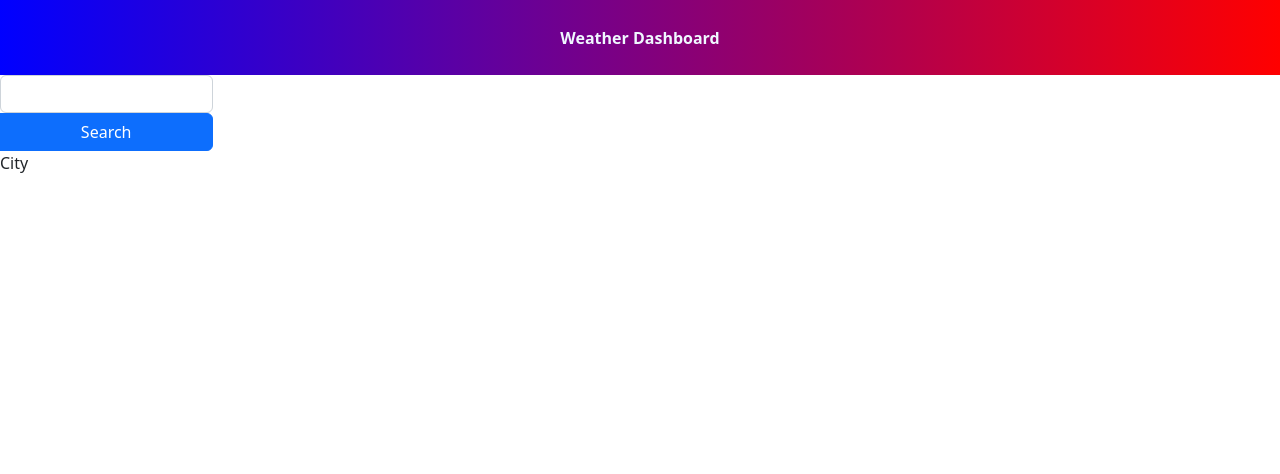
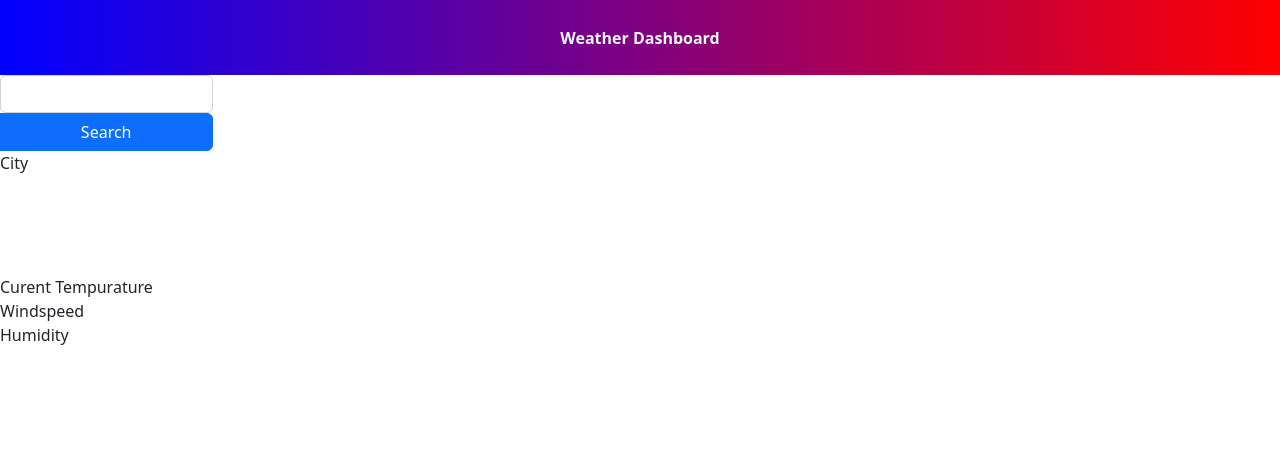
Before and after one commit to ZacharyFeltman/weekly-weather-forecast, a plain HTML site: page index.html in a window 1280 px wide. Drawn offline with nearby package versions, Linux system fonts and the light colour scheme.

Commit message:
added labels for weather conditions

```diff
--- a/index.html
+++ b/index.html
@@ -29,10 +29,10 @@
             <label>City</label><div id="city"></div>
             <div id="date"></div>
             <div id="icon" class="icon"></div>
-            <div id="temp"></div>
-            <div id="windspeed"></div>
-            <div id="humidity"></div>
-            <div id="uv"></div>
+            <div id="temp">Curent Tempurature</div>
+            <div id="windspeed">Windspeed</div>
+            <div id="humidity">Humidity</div>
+            <div id="uv">UV Index</div>
         </section>
         <section class="col-10">
             <!-- <div>five day forecast</div> -->
```
